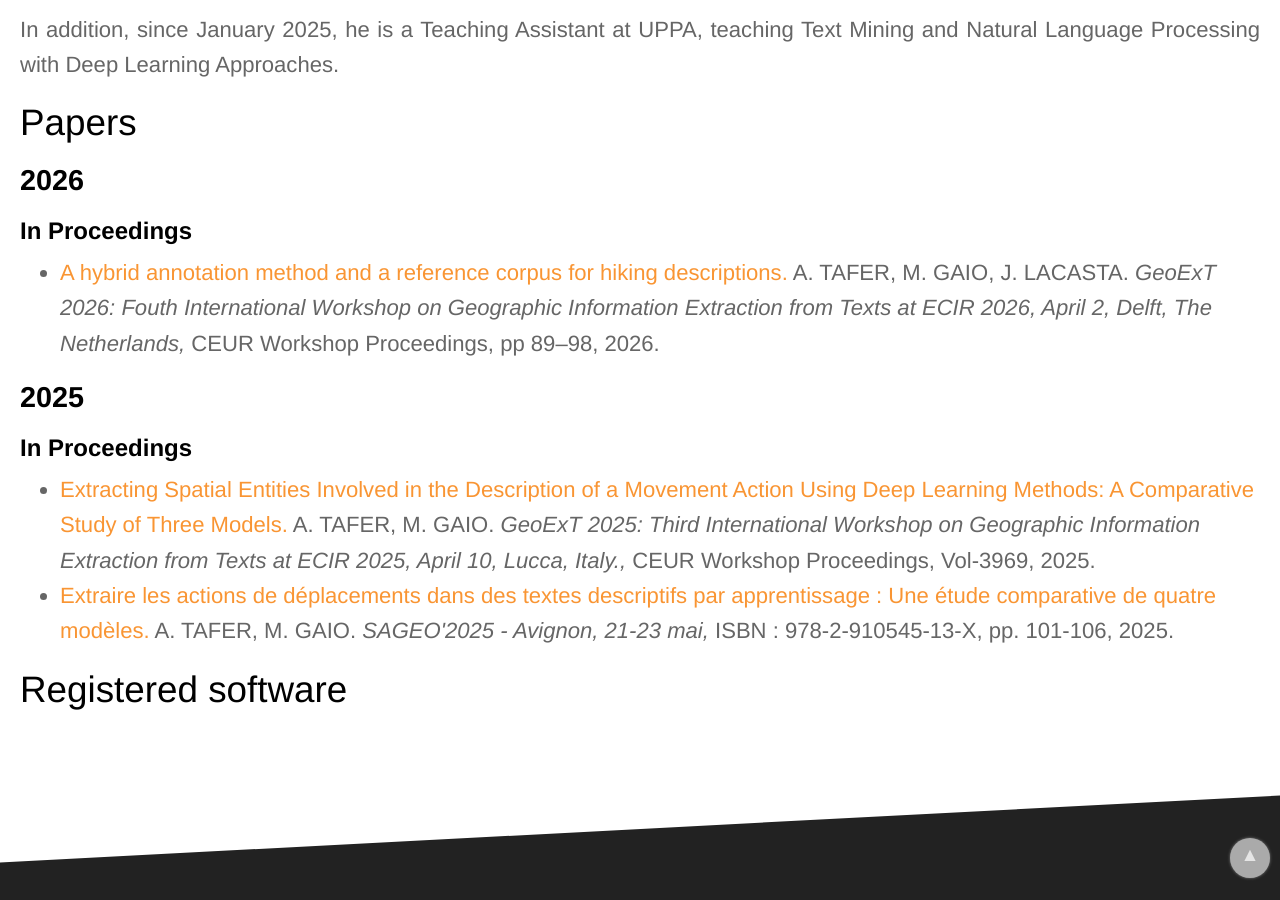
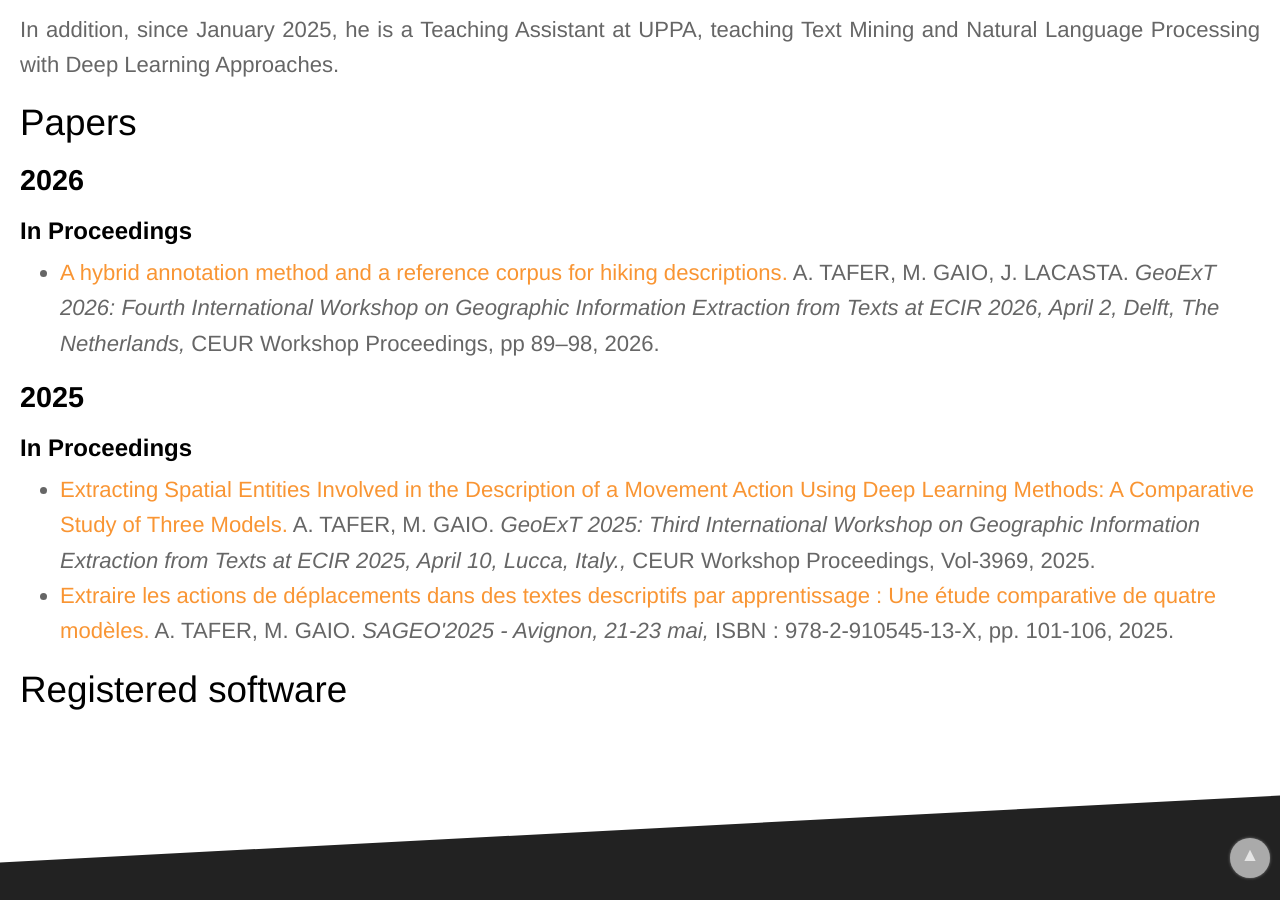
Before and after one commit to IAAA-Lab/IAAA-Lab.github.io, a Jekyll site: the page built from _staff/tafer.md, in a window 1280 px wide and 900 px high, scrolled down 1101 px. Built offline with Jekyll 4.4.1, drawn with Linux system fonts in a browser that asks for light colours.

Commit message:
Update papers.yml

```diff
--- a/_data/papers.yml
+++ b/_data/papers.yml
@@ -32,7 +32,7 @@
   # -------------------
 - title: "A hybrid annotation method and a reference corpus for hiking descriptions"
   authors: A. TAFER, M. GAIO, J. LACASTA
-  publication_conference: "GeoExT 2026: Fouth International Workshop on Geographic Information Extraction from Texts at ECIR 2026, April 2, Delft, The Netherlands"
+  publication_conference: "GeoExT 2026: Fourth International Workshop on Geographic Information Extraction from Texts at ECIR 2026, April 2, Delft, The Netherlands"
   publication_detail: "CEUR Workshop Proceedings, pp 89–98"
   year: 2026
   url: https://hal.science/hal-05597071v1/file/sample-1col-R2.pdf
```
